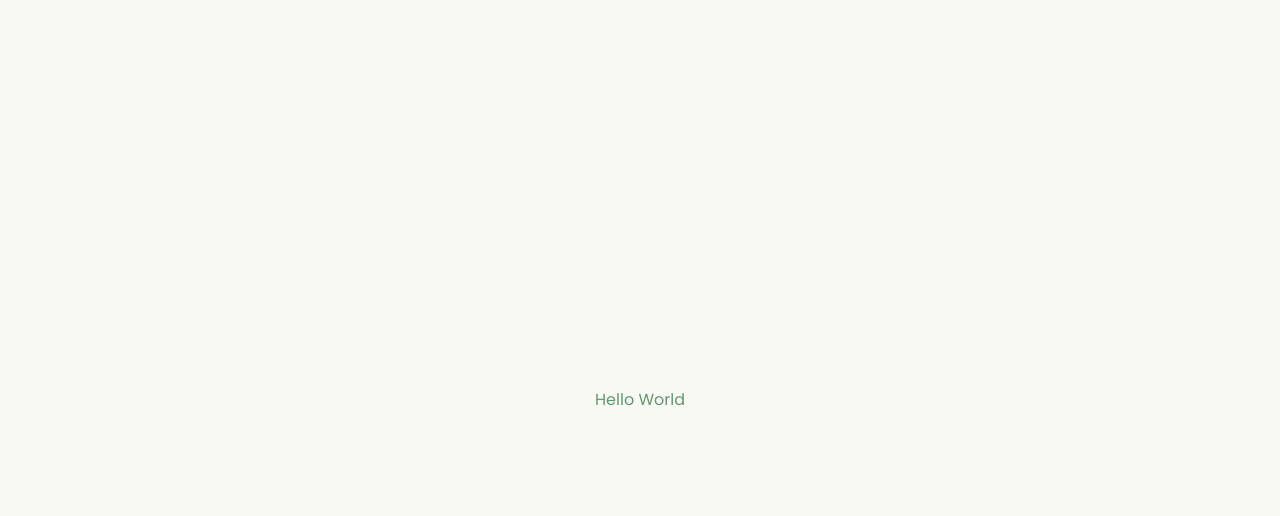
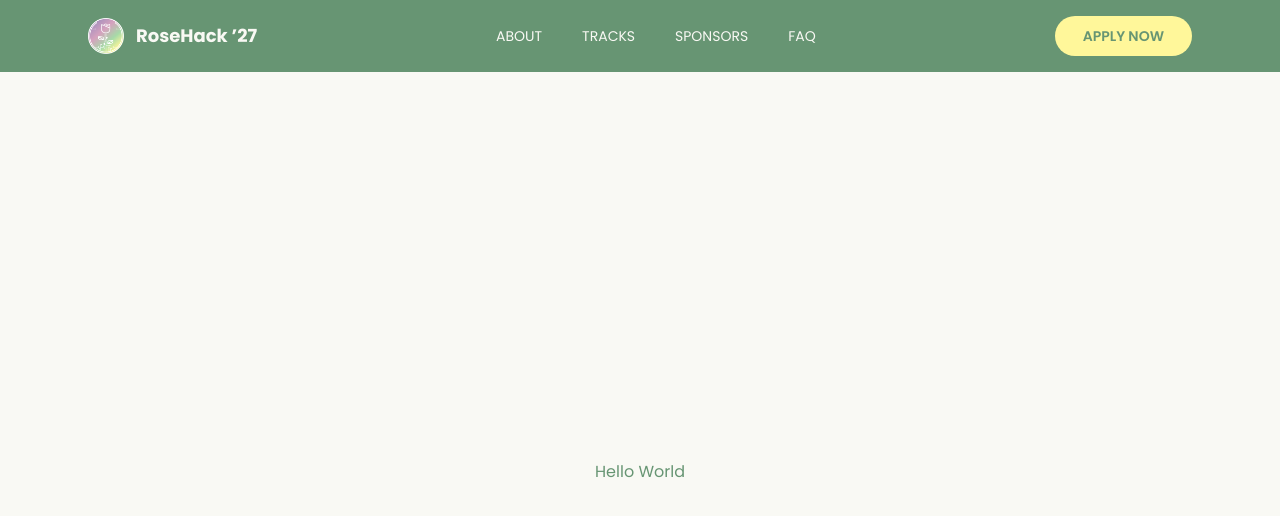
Before and after one commit to rosehackucr/rosehack27, a Next.js app: page / in a window 1280 px wide. Shown: the top 516 px of the page. Built offline with nearby package versions, Linux system fonts and the light colour scheme.

Commit message:
feat/navbar

```diff
--- a/src/app/layout.tsx
+++ b/src/app/layout.tsx
@@ -1,6 +1,7 @@
 import "./globals.css";
 import { Cormorant_Garamond, Poppins } from "next/font/google";
 import { ReactQueryClientProvider } from "@/utils/react-query";
+import Navbar from "@/components/Navbar";
 
 const poppins = Poppins({
   subsets: ["latin"],
@@ -29,7 +30,10 @@ export default function RootLayout({ children }: LayoutProps) {
       <body
         className={`${poppins.variable} ${cormorant.variable} bg-rosehack-cream font-poppins text-rosehack-darkgreen`}
       >
-        <ReactQueryClientProvider>{children}</ReactQueryClientProvider>
+        <ReactQueryClientProvider>
+          <Navbar />
+          {children}
+        </ReactQueryClientProvider>
       </body>
     </html>
   );
--- /dev/null
+++ b/src/components/Navbar.tsx
@@ -0,0 +1,70 @@
+"use client";
+
+import Image from "next/image";
+import Link from "next/link";
+import { useState } from "react";
+import { Menu, X } from "lucide-react";
+
+const links = [
+  { name: "About", href: "/about" },
+  { name: "Tracks", href: "/tracks" },
+  { name: "Sponsors", href: "/sponsors" },
+  { name: "FAQ", href: "/faq" },
+];
+
+const Navbar = () => {
+  const [open, setOpen] = useState(false);
+
+  return (
+    <nav className="bg-rosehack-darkgreen text-rosehack-cream sticky top-0 z-50">
+      <div className="mx-auto flex h-18 max-w-6xl items-center justify-between px-6">
+        <Link href="/" className="flex items-center gap-3 text-lg font-bold">
+          <Image src="/logo.png" alt="RoseHack logo" width={36} height={36} />
+          RoseHack &rsquo;27
+        </Link>
+
+        <div className="hidden items-center gap-10 text-sm uppercase md:flex">
+          {links.map(({ name, href }) => (
+            <Link key={name} href={href} className="hover:text-rosehack-yellow">
+              {name}
+            </Link>
+          ))}
+        </div>
+
+        <Link
+          href="/#apply"
+          className="bg-rosehack-yellow text-rosehack-darkgreen hidden rounded-full px-7 py-2.5 text-sm font-semibold uppercase hover:brightness-95 md:block"
+        >
+          Apply Now
+        </Link>
+
+        <button
+          className="md:hidden"
+          onClick={() => setOpen(!open)}
+          aria-label="Toggle menu"
+        >
+          {open ? <X /> : <Menu />}
+        </button>
+      </div>
+
+      {open && (
+        <div className="flex flex-col items-center gap-5 pb-6 text-sm uppercase md:hidden">
+          {links.map(({ name, href }) => (
+            <Link key={name} href={href} onClick={() => setOpen(false)}>
+              {name}
+            </Link>
+          ))}
+          <Link
+            href="/#apply"
+            onClick={() => setOpen(false)}
+            className="bg-rosehack-yellow text-rosehack-darkgreen rounded-full px-7 py-2.5 font-semibold"
+          >
+            Apply Now
+          </Link>
+        </div>
+      )}
+    </nav>
+  );
+};
+
+export default Navbar;
```
Also changed, not shown: public/logo.png (added).
